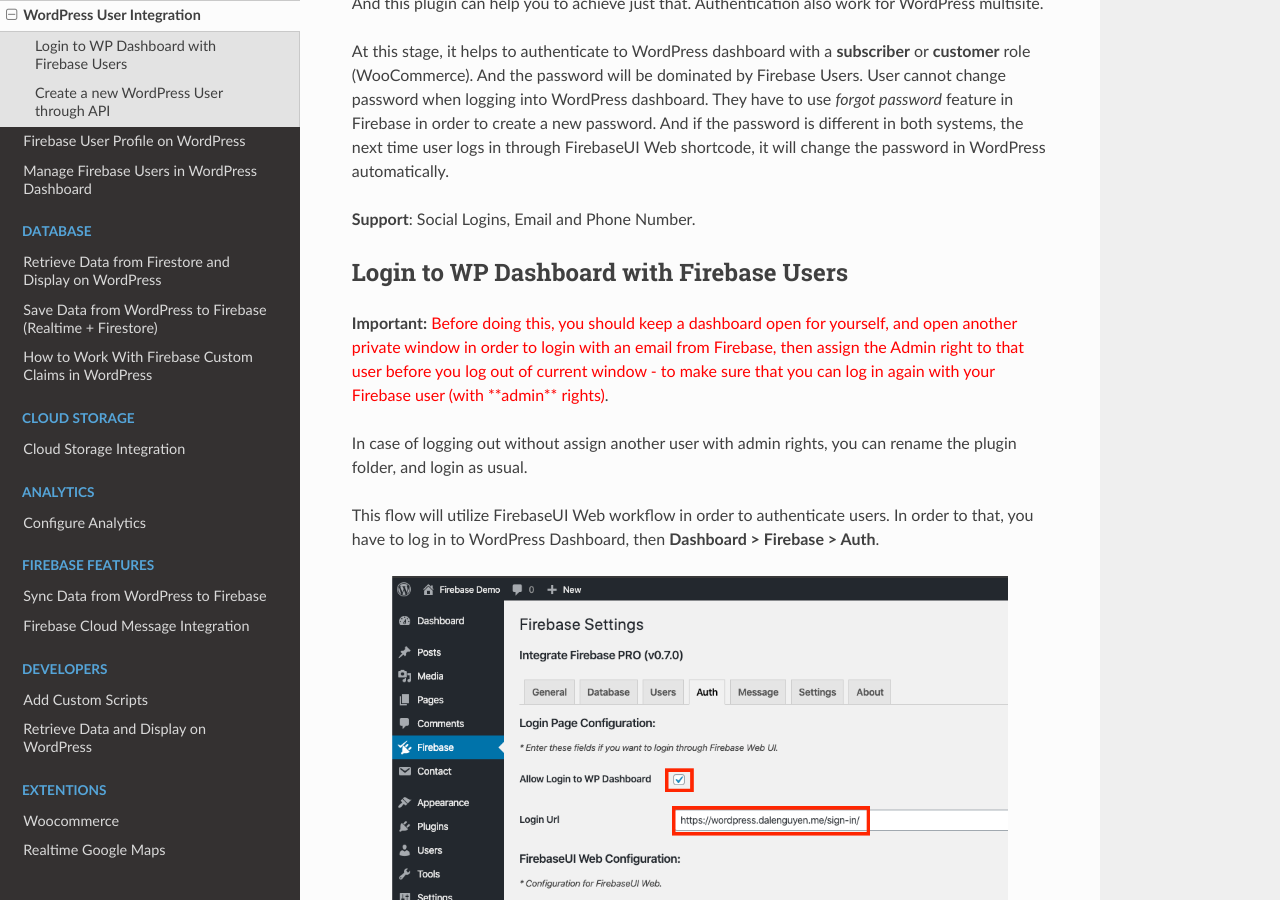
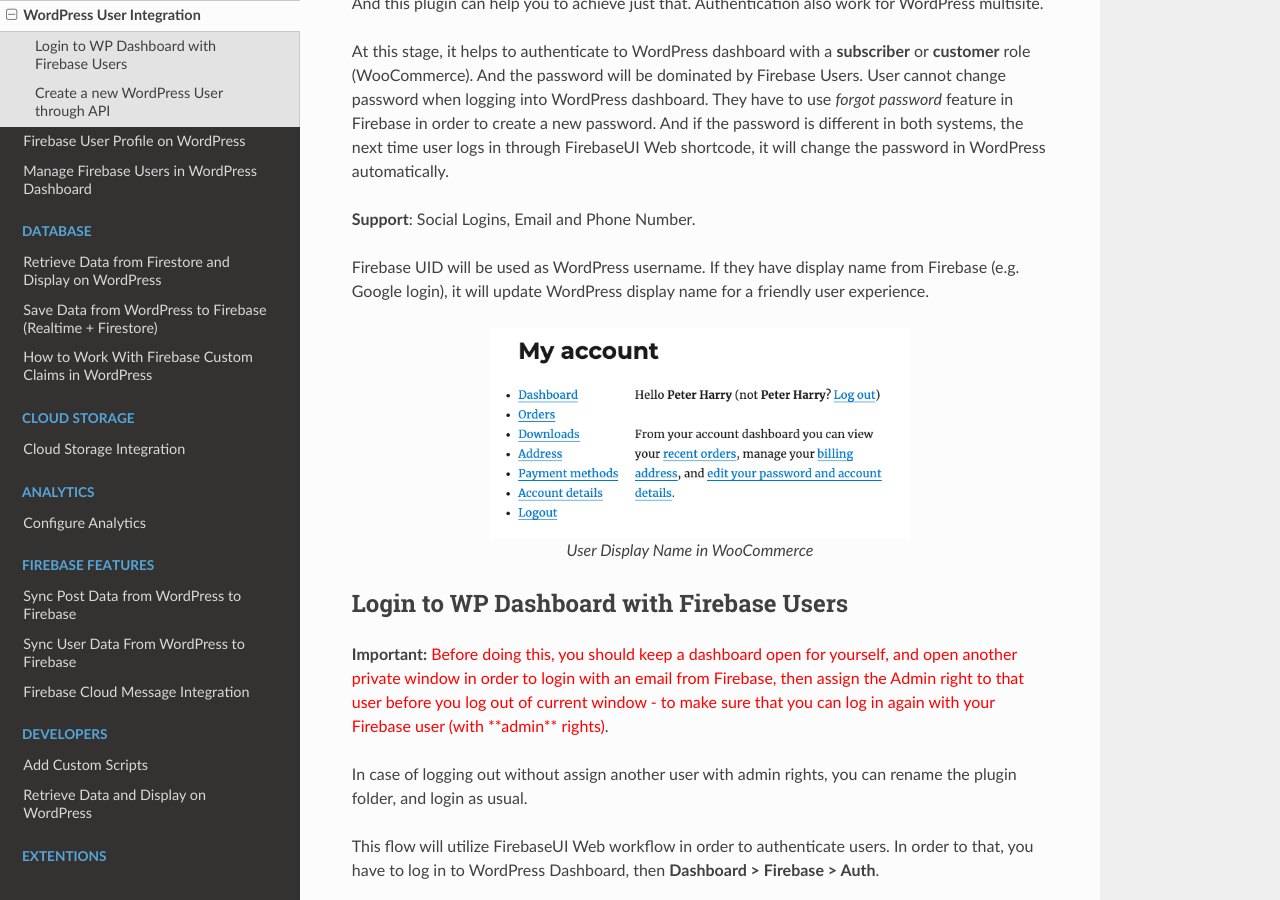
Before and after one commit to dalenguyen/firebase-wordpress-docs, a Sphinx documentation site: the page built from docs/auth/wordpress-user-integration.rst, in a window 1280 px wide and 900 px high, scrolled down 360 px. Built offline with Sphinx 7.4.7 and the Read the Docs theme 2.0.0, drawn with Linux system fonts in a browser that asks for light colours.

```diff
--- a/docs/auth/register-login-form.rst
+++ b/docs/auth/register-login-form.rst
@@ -31,6 +31,7 @@ With this form, you can customize the registration form that will save extra fie
     [firebase_register required_fields='firstName,lastName,phoneNumber' extra_fields='firstName,lastName,phoneNumber' redirect='/']
 
     If you want to send a verification email after user registers, you can add this option: send_email_confirmation=true
+    Remember that if user doesn't verify their email, they won't be allowed to login next time.
 
 Logout Option
 ----------------------------------
--- a/docs/auth/wordpress-user-integration.rst
+++ b/docs/auth/wordpress-user-integration.rst
@@ -14,6 +14,14 @@ And this plugin can help you to achieve just that. Authentication also work for
 At this stage, it helps to authenticate to WordPress dashboard with a **subscriber** or **customer** role (WooCommerce). And the password will be dominated by Firebase Users. User cannot change password when logging into WordPress dashboard. They have to use *forgot password* feature in Firebase in order to create a new password. And if the password is different in both systems, the next time user logs in through FirebaseUI Web shortcode, it will change the password in WordPress automatically.
 
 **Support**: Social Logins, Email and Phone Number.
+
+Firebase UID will be used as WordPress username. If they have display name from Firebase (e.g. Google login), it will update WordPress display name for a friendly user experience.
+
+.. figure:: /images/auth/user-display-name.png
+    :scale: 70%
+    :align: center
+
+    User Display Name in WooCommerce
 
 Login to WP Dashboard with Firebase Users
 ----------------------------------
--- a/docs/conf.py
+++ b/docs/conf.py
@@ -22,7 +22,7 @@ copyright = '2020, Dale Nguyen'
 author = u'Dale Nguyen'
 
 # The short X.Y version
-version = '1.13.0'
+version = '1.14.0'
 release = version
 
 # -- General configuration ---------------------------------------------------
--- a/docs/firebase/wordpress-to-firebase.rst
+++ b/docs/firebase/post-to-firebase.rst
@@ -1,5 +1,5 @@
 
-Sync Data from WordPress to Firebase
+Sync Post Data from WordPress to Firebase
 =============
 
 Since version 0.9.0, I added some event triggers for syncing data from WordPress to Firebase. The plugin now supports syncing Post & Page from WordPress to Firebase. That means when you add or update a new Post or Page. The content will be updated automatically to Firebase (Realtime / Firestore).
```
Also changed, not shown: docs/firebase/users-to-firebase.rst (added, +39 -0 lines), docs/index.rst (+6 -4 lines), docs/misc/changelog.rst (+9 -0 lines), docs/images/auth/user-display-name.png (added), docs/images/sync/enter-users-collection-name.png (added), docs/images/sync/firebase-settings-configuration.png (added), docs/images/sync/users-data-in-realtime.png (added).
